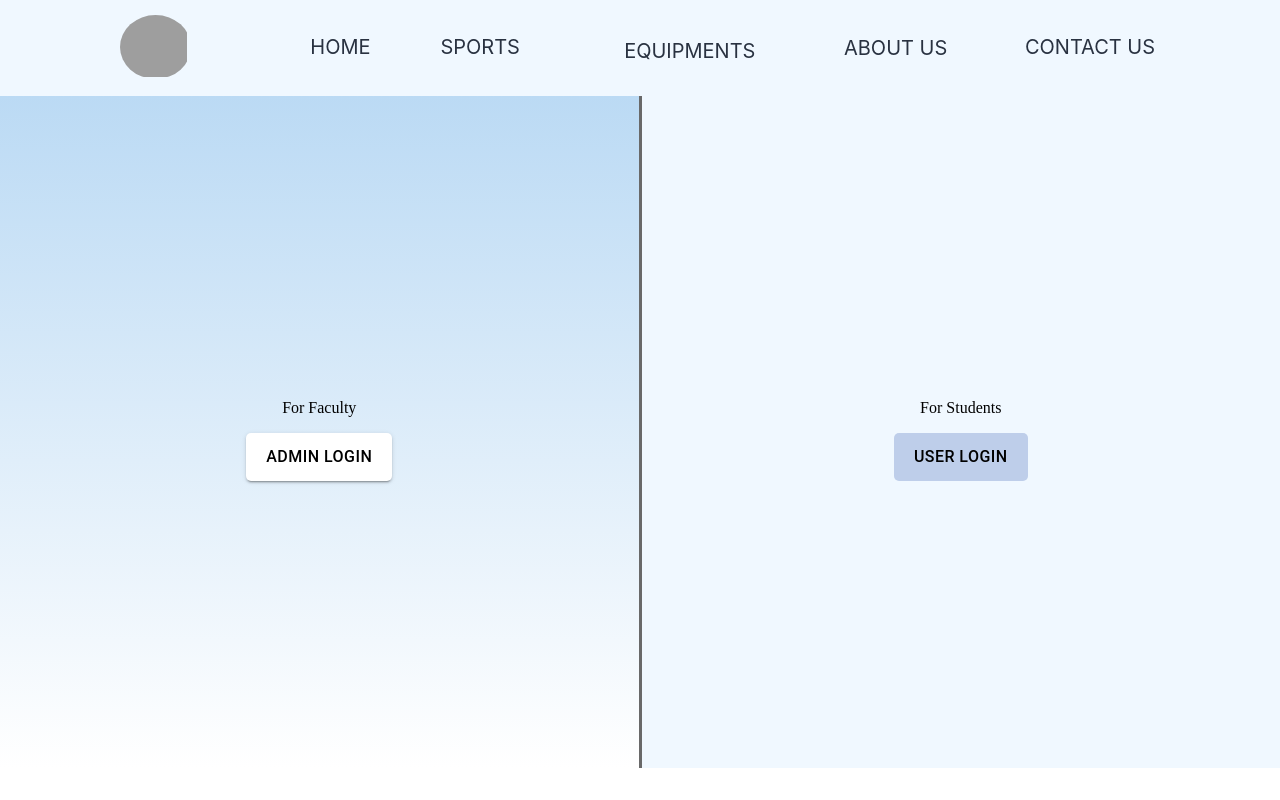
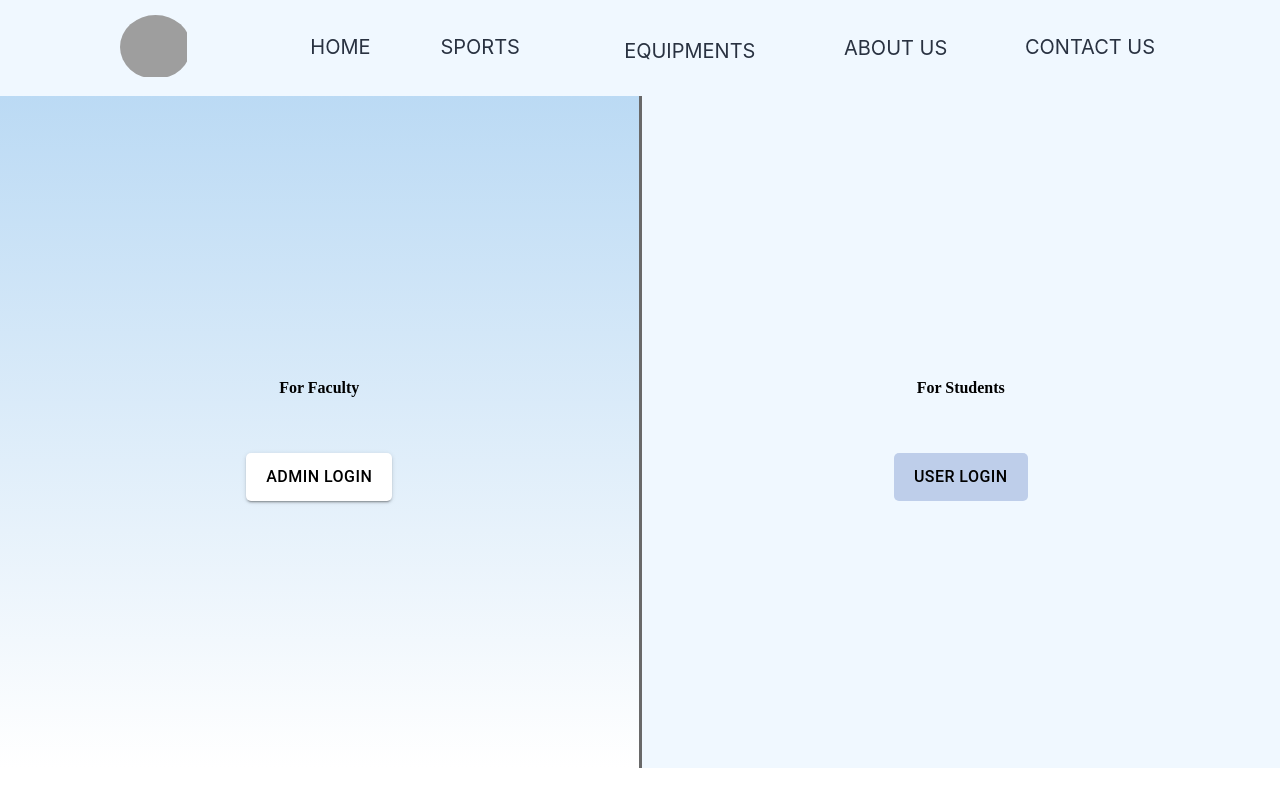
Before and after one commit to Shalzzz03/Sports-Equipments-Database-Management-System, a React (Create React App) app in the folder sems/: page / in a window 1280 px wide. Built offline with nearby package versions, Linux system fonts and the light colour scheme; grey boxes are pictures that could not be loaded.

Commit message:
Some changes

```diff
--- a/sems/src/Home.jsx
+++ b/sems/src/Home.jsx
@@ -39,6 +39,7 @@ const Item2 = styled('div')({
 });
 
 const StyledButton1 = styled(Button)({
+  marginTop: '40px',
   padding: '10px 20px',
   fontSize: '16px',
   backgroundColor: 'white',
@@ -48,6 +49,7 @@ const StyledButton1 = styled(Button)({
   borderRadius: '5px',
 });
 const StyledButton2 = styled(Button)({
+  marginTop: '40px',
   padding: '10px 20px',
   fontSize: '16px',
   // fontFamily:'vardhana',
@@ -56,6 +58,11 @@ const StyledButton2 = styled(Button)({
   border: 'none',
   cursor: 'pointer',
   borderRadius: '5px',
+});
+
+const Image = styled('img')({
+  width: '10vm',
+  height: '50vh'
 });
 
 
@@ -67,12 +74,13 @@ const Home = () => {
 
     <FlexContainer className='flex-container'>
       <Item1>
-        <p>For Faculty</p>
+        <p><strong>For Faculty</strong></p>
+        {/* <Image src="/faculty.jpg" alt="" /> */}
         <StyledButton1 className='item' variant="contained" onClick={() => navigate("/adminLogin")}>Admin Login</StyledButton1>
       </Item1>
 
      <Item2>
-      <p>For Students</p>
+      <p><strong>For Students</strong></p>
         <StyledButton2 className='item' variant="outlined" onClick={() => navigate("/main")}>User Login</StyledButton2>
      </Item2>
 
```
Also changed, not shown: sems/public/faculty.jpg (added), sems/src/logo.svg (deleted).
